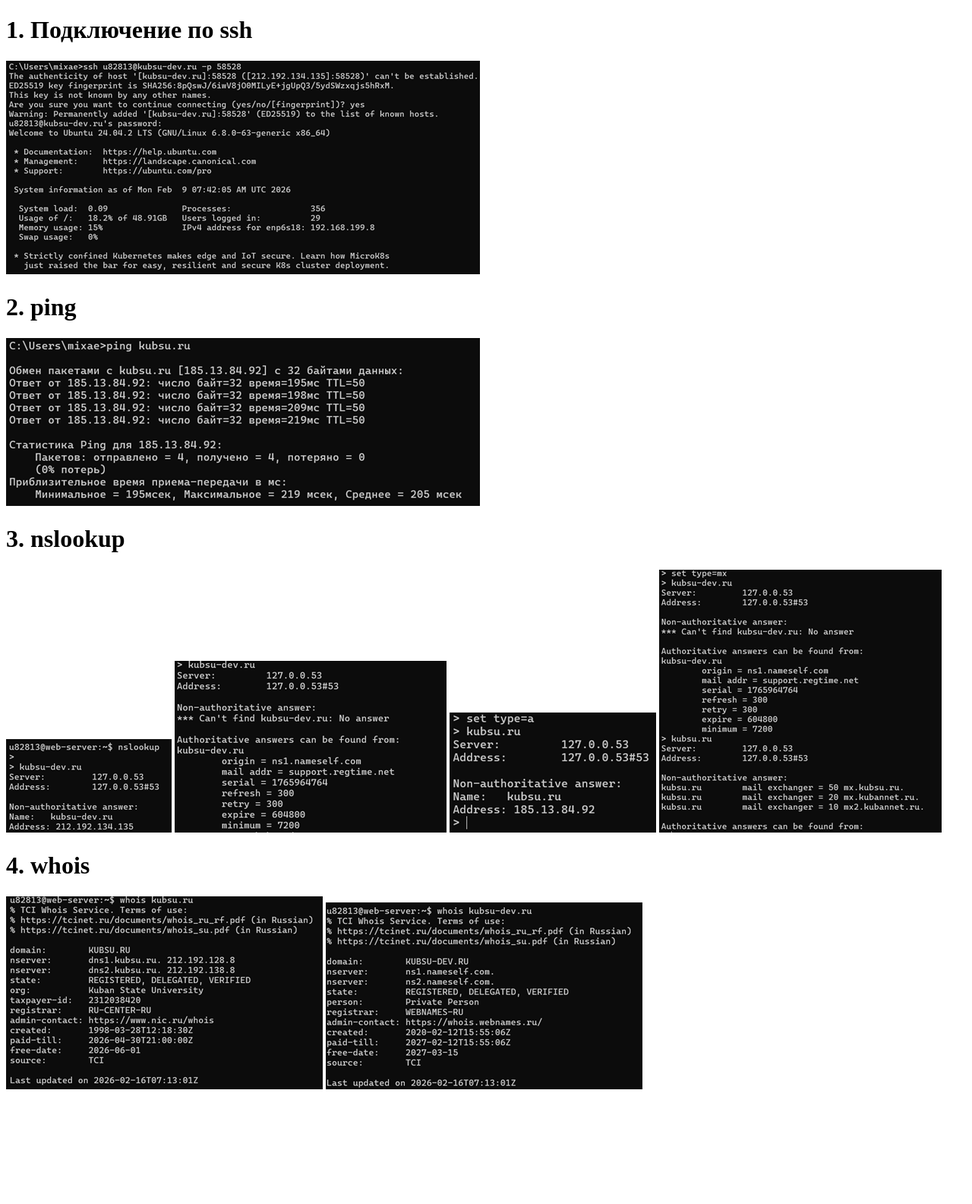
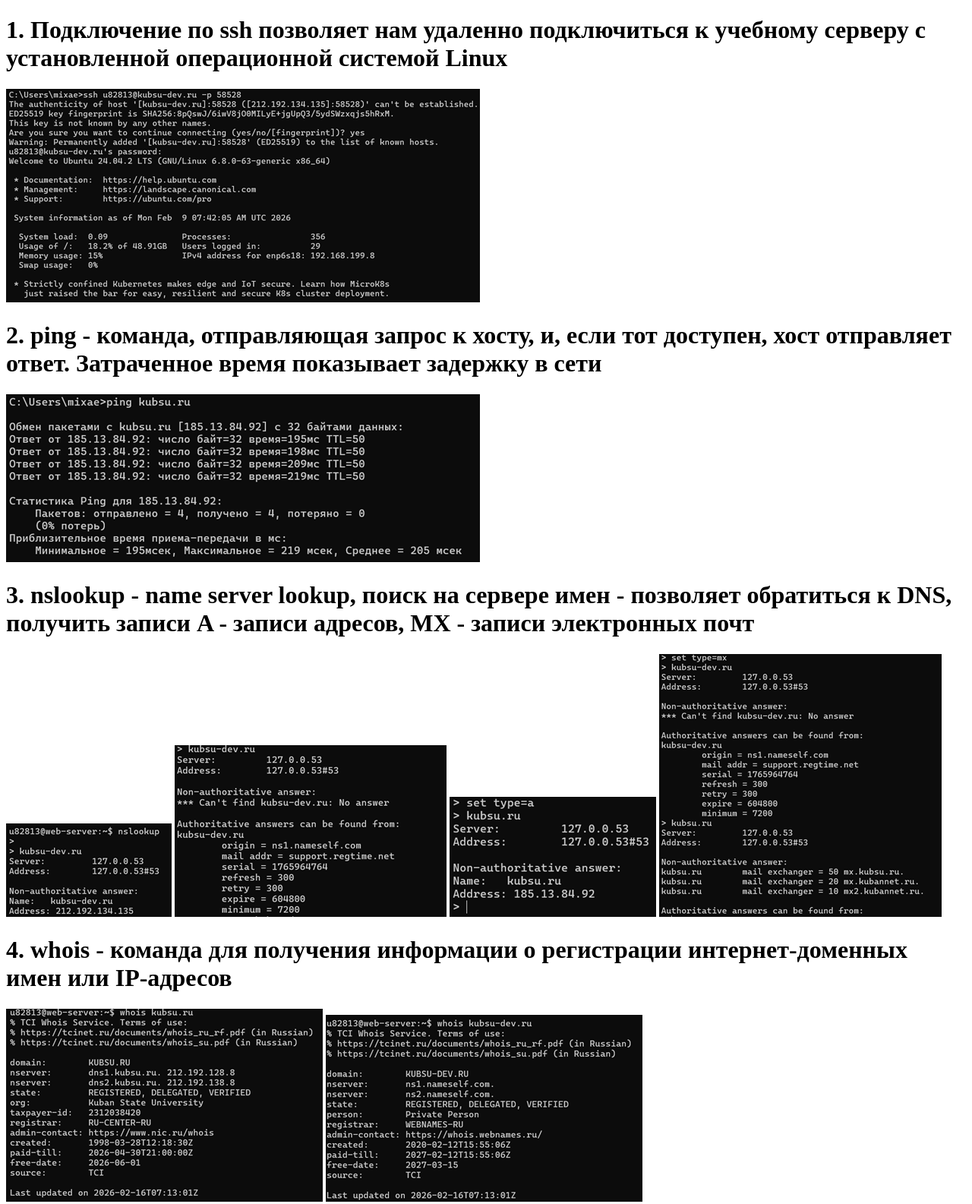
Before and after one commit to flowtop/backend_lab_1, a plain HTML site: page index.html in a window 1280 px wide. Shown: the whole page at 76% size. Before the commit the page ends 1446 px from the top, so only its background shows below. Drawn offline with Linux system fonts and the light colour scheme.

Commit message:
Added explanations

```diff
--- a/index.html
+++ b/index.html
@@ -6,22 +6,23 @@
     <title></title>
 </head>
 <body>
-    <h1>1. Подключение по ssh</h1>
+    <h1>1. Подключение по ssh позволяет нам удаленно подключиться к учебному серверу с установленной операционной системой Linux</h1>
     <img src="img/1.png" alt="">
 
-    <h1>2. ping</h1>
+    <h1>2. ping - команда, отправляющая запрос к хосту, и, если тот доступен, хост отправляет ответ. Затраченное время показывает задержку в сети </h1>
     <img src="img/2.png" alt="">
 
-    <h1>3. nslookup</h1>
+    <h1>3. nslookup - name server lookup, поиск на сервере имен - позволяет обратиться к DNS, получить записи A - записи адресов, MX - записи электронных почт</h1>
     <img src="img/3_1.png" alt="">
     <img src="img/3_2.png" alt="">
     <img src="img/3_3.png" alt="">
     <img src="img/3_4.png" alt="">
 
-    <h1>4. whois</h1>
+    <h1>4. whois - команда для получения информации о регистрации интернет-доменных имен или IP-адресов </h1>
     <img src="img/4_1.png" alt="">
     <img src="img/4_2.png" alt="">
 
 
 </body>
+
 </html>
```
